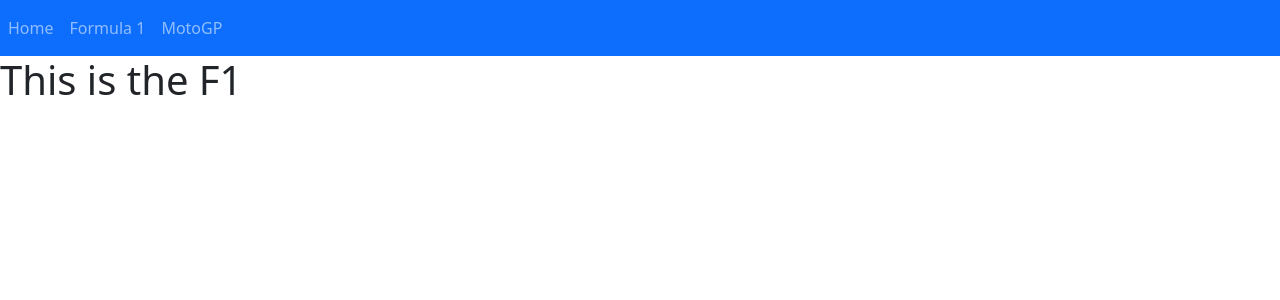
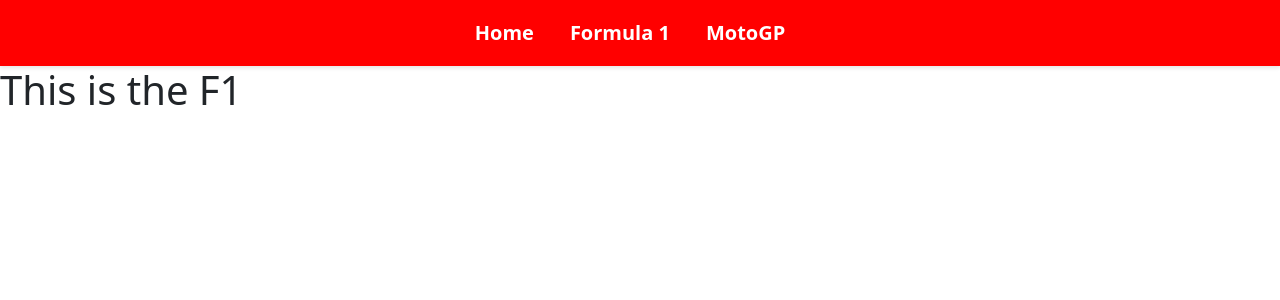
Before and after one commit to GabrieliusSavickis/PPIPRoject, a React (Create React App) app in the folder my-react-app/: page /F1 in a window 1280 px wide. Shown: the top 300 px of the page. Built offline with nearby package versions, Linux system fonts and the light colour scheme.

Commit message:
Changes to navbar

```diff
--- a/my-react-app/src/components/F1.js
+++ b/my-react-app/src/components/F1.js
@@ -1,17 +1,20 @@
 import React from 'react';
 import Nav from 'react-bootstrap/Nav';
 import Navbar from 'react-bootstrap/Navbar';
+import '../styling/navbar.css';
 
 export class F1 extends React.Component {
     render() {
         return <div className="F1">
-            <Navbar bg="primary" variant="dark">
+            <div className="NavbarMenu">
+            <Navbar>
                 <Nav className="mr-auto">
                     <Nav.Link href="/Home">Home</Nav.Link>
                     <Nav.Link href="/F1">Formula 1</Nav.Link>
                     <Nav.Link href="/MotoGP">MotoGP</Nav.Link>
                 </Nav>
             </Navbar>
+            </div>
             <h1>This is the F1</h1>
         </div>
     }
--- a/my-react-app/src/components/Home.js
+++ b/my-react-app/src/components/Home.js
@@ -8,7 +8,7 @@ function Home() {
 
     //This hook returns the current location object
     return (
-        <div className="HomePage">
+        <div className="NavbarMenu">
             <Navbar>
                 <Nav className="mr-auto">
                     <Nav.Link href="/Home">Home</Nav.Link>
--- a/my-react-app/src/components/MotoGP.js
+++ b/my-react-app/src/components/MotoGP.js
@@ -1,5 +1,10 @@
 import React, { useState, useEffect } from 'react';
 import axios from 'axios';
+import '../styling/navbar.css';
+import Nav from 'react-bootstrap/Nav';
+import Navbar from 'react-bootstrap/Navbar';
+
+
 
 const options = {
   method: 'POST',
@@ -15,22 +20,38 @@ const options = {
 };
 
 function MotoGP() {
+
   const [races, setRaces] = useState([]);
 
   useEffect(() => {
+    async function fetchRaces() {
       try {
-        const response = axios.request(options);
-        console.log(response.data);
+        const response = await axios.request(options);
+        setRaces(response.data.races);
       } catch (error) {
         console.error(error);
       }
+    }
+
+    fetchRaces();
   }, []);
 
   return (
+
+
     <div>
+        <div className="NavbarMenu">
+<Navbar>
+    <Nav className="mr-auto">
+        <Nav.Link href="/Home">Home</Nav.Link>
+        <Nav.Link href="/F1">Formula 1</Nav.Link>
+        <Nav.Link href="/MotoGP">MotoGP</Nav.Link>
+    </Nav>
+</Navbar>
+</div>
       <h1>MotoGP Season</h1>
       <ul>
-        {races.map(race => (
+        {races.map((race) => (
           <li key={race.id}>
             {race.name} - {race.country} ({race.date})
           </li>
--- a/my-react-app/src/styling/navbar.css
+++ b/my-react-app/src/styling/navbar.css
@@ -1,19 +1,22 @@
 /* Navbar styling */
-.HomePage .navbar {
+.NavbarMenu .navbar {
     background-color: red;
-    color: #fff;
     font-size: 20px;
     padding: 10px;
     display: flex;
     justify-content: center;
+    box-shadow: 0px 2px 4px rgba(0, 0, 0, 0.1);
   }
 
-  .HomePage .nav-link {
+  .NavbarMenu .nav-link {
     color: #fff;
     text-decoration: none;
-    margin-right: 10px;
+    margin-right: 20px;
+    font-weight: bold;
+    transition: all 0.3s ease-in-out;
   }
 
-  .HomePage .nav-link:hover {
-    text-decoration: underline;
+  .NavbarMenu .nav-link:hover {
+    text-decoration: none;
+    transform: translateY(-2px);
   }
```
Lines whose indentation alone changed are shown as unchanged.
